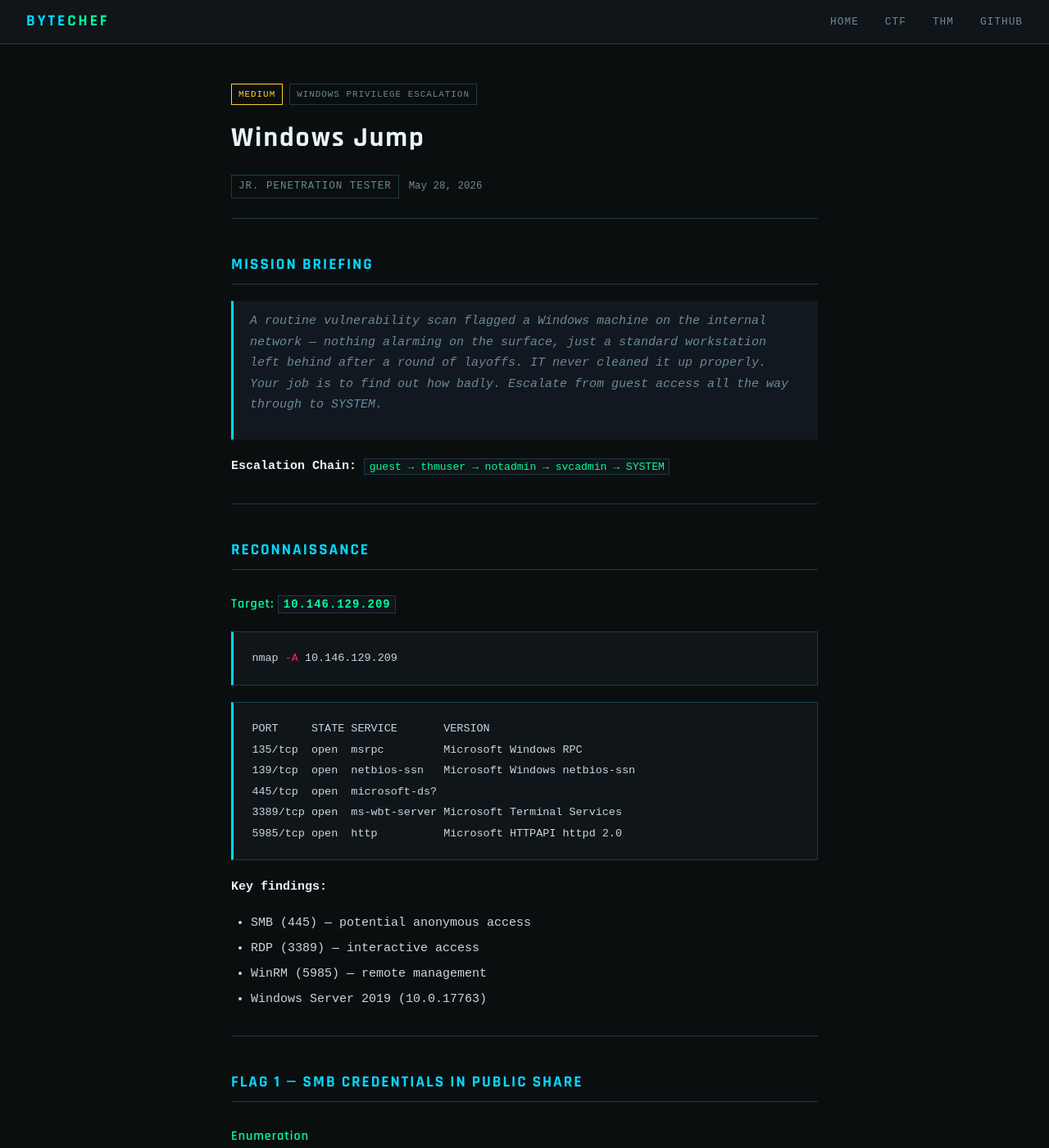
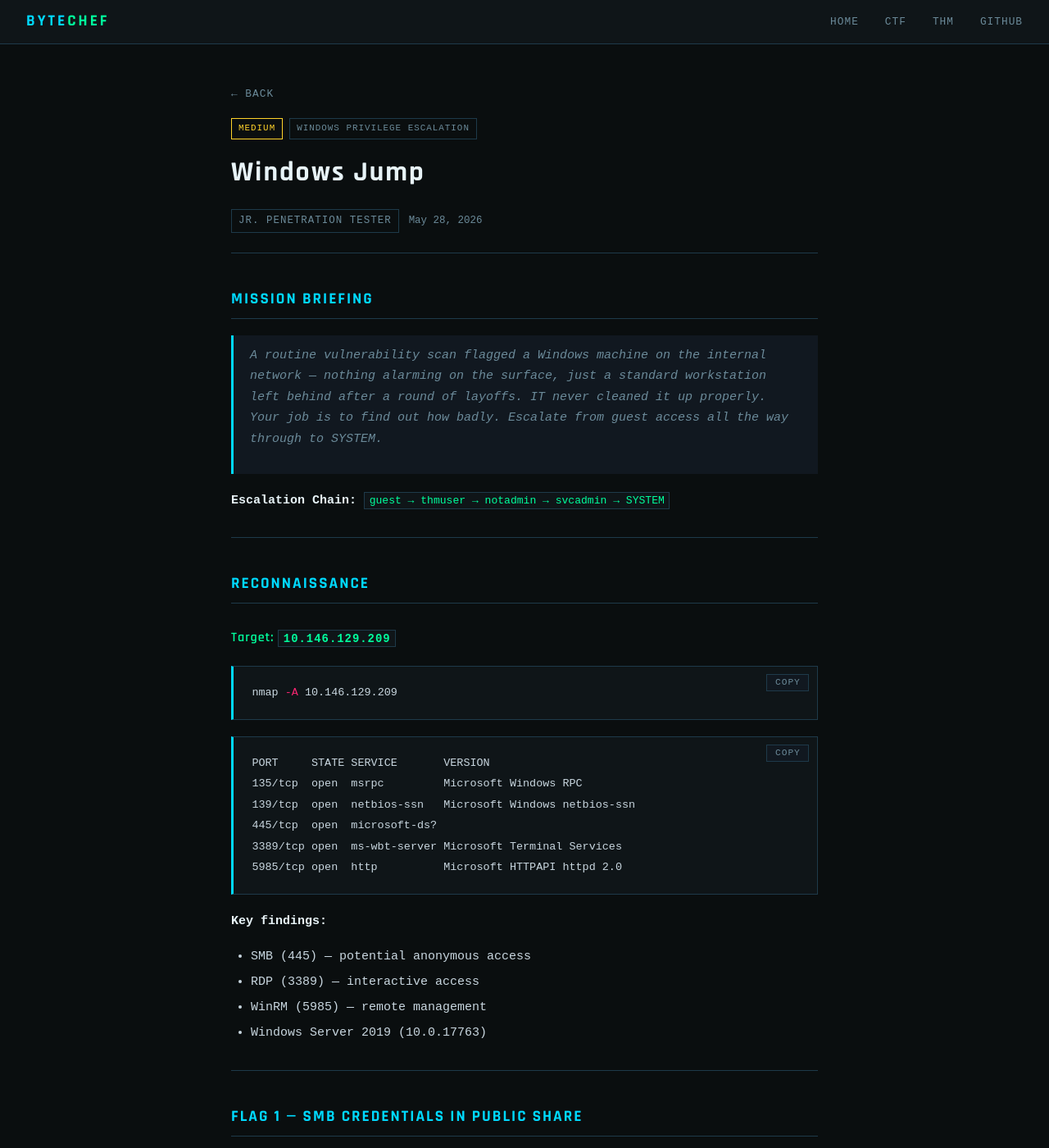
Before and after one commit to the-byte-chef/the-byte-chef.github.io, a Jekyll site: the page built from thm/jr-penetration-tester/windows-jump/index.md, in a window 1280 px wide and 1400 px high. Shown: the whole window at 82% size. Built offline with Jekyll 4.4.1, drawn with Linux system fonts in a browser that asks for light colours; some of the changed text lies outside the part shown.

Commit message:
Add back button and copy buttons

```diff
--- a/_layouts/post.html
+++ b/_layouts/post.html
@@ -3,7 +3,8 @@ layout: default
 ---
 <div class="post-wrap">
   <div class="post-head">
-    <div class="card-tags">
+    <a href="javascript:history.back()" class="back-link">← Back</a>
+    <div class="card-tags" style="margin-top:1rem;">
       {% if page.difficulty %}<span class="tag tag-{{ page.difficulty | downcase }}">{{ page.difficulty }}</span>{% endif %}
       {% if page.category %}<span class="tag tag-cat">{{ page.category }}</span>{% endif %}
       {% if page.points %}<span class="tag tag-cat">{{ page.points }} pts</span>{% endif %}
@@ -18,3 +19,25 @@ layout: default
     {{ content }}
   </div>
 </div>
+
+<script>
+document.querySelectorAll('.post-body pre').forEach(function(pre) {
+  const btn = document.createElement('button');
+  btn.className = 'copy-btn';
+  btn.textContent = 'copy';
+  pre.style.position = 'relative';
+  pre.appendChild(btn);
+
+  btn.addEventListener('click', function() {
+    const code = pre.querySelector('code') ? pre.querySelector('code').innerText : pre.innerText;
+    navigator.clipboard.writeText(code).then(function() {
+      btn.textContent = 'copied!';
+      btn.classList.add('copied');
+      setTimeout(function() {
+        btn.textContent = 'copy';
+        btn.classList.remove('copied');
+      }, 2000);
+    });
+  });
+});
+</script>
--- a/assets/css/style.scss
+++ b/assets/css/style.scss
@@ -281,3 +281,33 @@ footer a:hover { color: var(--accent); }
   nav { padding: 0 1rem; }
   .nav-links { gap: 1rem; }
 }
+
+/* BACK LINK */
+.back-link {
+  display: inline-block;
+  color: var(--text-dim);
+  font-size: 0.8rem;
+  letter-spacing: 1px;
+  text-transform: uppercase;
+  transition: color 0.2s;
+}
+.back-link:hover { color: var(--accent); }
+
+/* COPY BUTTON */
+.copy-btn {
+  position: absolute;
+  top: 0.6rem;
+  right: 0.6rem;
+  background: var(--bg-card);
+  border: 1px solid var(--border);
+  color: var(--text-dim);
+  font-family: var(--mono);
+  font-size: 0.7rem;
+  letter-spacing: 1px;
+  text-transform: uppercase;
+  padding: 0.2rem 0.6rem;
+  cursor: pointer;
+  transition: all 0.2s;
+}
+.copy-btn:hover { border-color: var(--accent); color: var(--accent); }
+.copy-btn.copied { border-color: var(--green); color: var(--green); }
```
Also changed, not shown: 1 other file.
